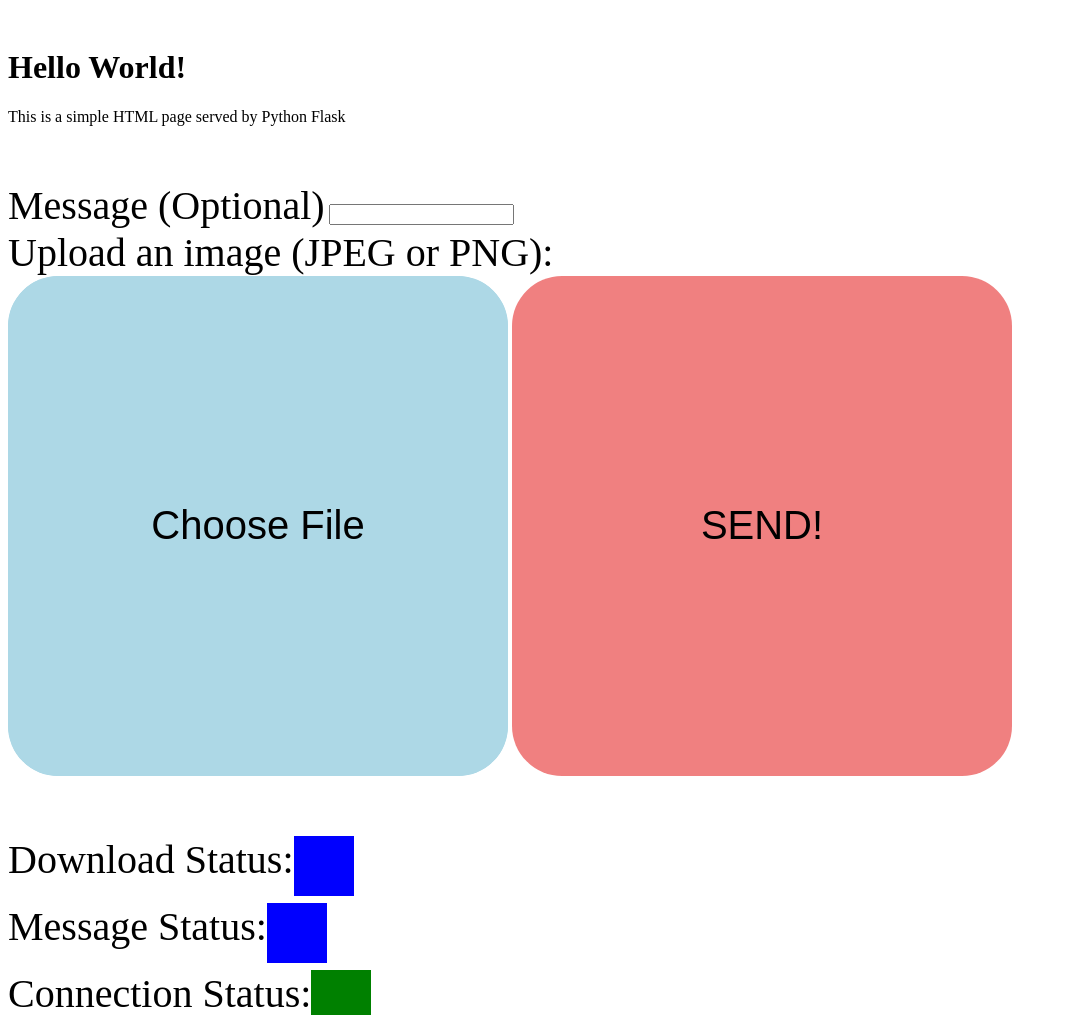
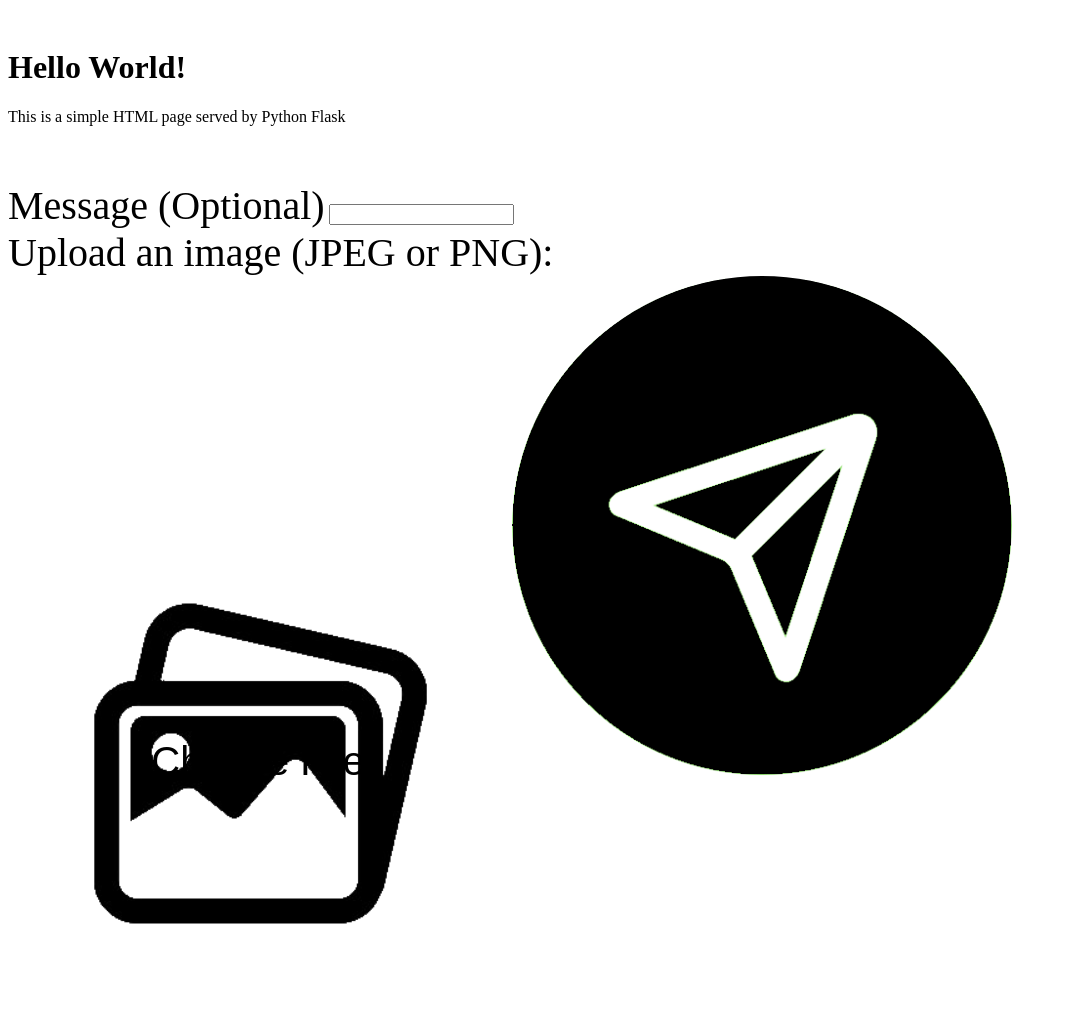
Before and after one commit to awesomeyooner/DigiFrame, a Flask app: page / in a window 1280 px wide. Shown: the top 1015 px of the page, without its empty margins (0-1067 px from the left). Run offline with Flask 3, Linux system fonts and the light colour scheme; data that the repository does not hold is empty; parts of the project's set-up code (start-up, migrations or seed data) failed here and were passed over.

Commit message:
added a bunch of assets

```diff
--- /dev/null
+++ b/python/static/css/style.css
@@ -0,0 +1,61 @@
+label{
+    font-size: 40px;
+}
+input[type="file"] {
+    width: 500px;
+    height: 500px;
+
+    font-size: 40px;
+
+    border-radius: 250px;
+    border-color: black;
+    border: 100px;
+}
+input[type="file"]::file-selector-button {
+    width: 500px;
+    height: 500px;
+
+    font-size: 40px;
+
+    background: url("/static/images/gallery.png");
+    background-size: cover;
+
+    border-radius: 250px;
+    border-color: black;
+    border: 100px;
+}
+img{
+    width: 50%;
+    height: auto;
+}
+
+.color-box {
+    width: 40px;
+    height: 40px;
+    display: inline-block;
+    background-color: #ccc;
+    position: absolute;
+    padding-left: 20px;
+    padding-top: 20px;
+}
+
+.status {
+    padding-top: 20px;
+}
+
+.feature {
+    padding-top: 20px;
+    padding-bottom: 20px;
+}
+
+.button-send{
+    width: 500px;
+    height: 500px;
+
+    background: url("/static/images/send_black.png");
+    background-size: cover;
+
+    border-radius: 250px;
+    border-color: black;
+    border: 100px;
+}
--- /dev/null
+++ b/python/static/js/script.js
@@ -0,0 +1,132 @@
+// Display Preview Image
+document.getElementById("fileSelector").addEventListener('change', async (event) => {
+
+    setColorBox("colorboxDownloadStatus", "red");
+
+    const selectedFile = document.getElementById("fileSelector").files[0];
+        const fileName = selectedFile.name;
+        const fileType = selectedFile.type;
+
+    setLabel("labelImage", fileName);
+
+    const reader = new FileReader();
+    reader.onload = function(event){
+        document.getElementById("image").src = event.target.result;
+        document.getElementById("image").style.display = 'block';
+    };
+    reader.readAsDataURL(selectedFile);
+});
+
+// Send Image over HTTP
+document.getElementById("buttonSubmit").addEventListener('click', async (event) => {
+
+    await sendImage();
+    await sendMessage();
+});
+
+document.getElementById("buttonSubmit").addEventListener('mousedown', async (event) => {
+    var style = "";
+
+    style += "background: url('/static/images/send_blue.png');";
+    style += "background-size: cover;";
+    style += "width: 500px;";
+    style += "height: 500px;";
+    style += "border-radius: 50px;";
+    style += "border-color: black;";
+    style += "border: 100px;";
+
+    document.getElementById("buttonSubmit").style = style;
+});
+
+document.getElementById("buttonSubmit").addEventListener('mouseup', async (event) => {
+    var style = "";
+
+    style += "background: url('/static/images/send_black.png');";
+    style += "background-size: cover;";
+    style += "width: 500px;";
+    style += "height: 500px;";
+    style += "border-radius: 50px;";
+    style += "border-color: black;";
+    style += "border: 100px;";
+
+    document.getElementById("buttonSubmit").style = style;
+});
+
+async function sendMessage(){
+    // Get the message
+    const msg = document.getElementById("messageInput").value;
+
+    setColorBox("colorboxMessageStatus", "yellow");
+
+    const response = await fetch('/message', {
+        method: "POST",
+        headers: {
+            "Content-Type": "application/json"
+        },
+        body: JSON.stringify({
+            message: msg
+        })
+    });
+
+    // Clear the textbox
+    document.getElementById("messageInput").value = "";
+
+    if(response.ok)
+        setColorBox("colorboxMessageStatus", "green");
+    else
+        setColorBox("colorboxMessageStatus", "red");
+
+    return response.ok;
+}
+
+async function sendImage(){
+    // Turn status box yellow to indicate pending
+    document.getElementById("colorboxDownloadStatus").style = "background-color: yellow";
+
+    // Get the selected file
+    const selectedFile = document.getElementById("fileSelector").files[0];
+        const fileName = selectedFile.name;
+        const fileType = selectedFile.type;
+
+    const formData = new FormData();
+
+    formData.append("file", selectedFile);
+
+    // Send over HTTP
+    const response = await fetch('/upload', {
+        method: "POST",
+        body: formData
+    });
+
+    // If OK, make status green
+    if(response.ok)
+        document.getElementById("colorboxDownloadStatus").style = "background-color: green";
+    // If not OK, make status red
+    else
+        document.getElementById("colorboxDownloadStatus").style = "background-color: red";
+
+    return response.ok
+}
+
+async function update(){
+    const response = await fetch('/alive', {
+        method: "GET",
+    });
+
+    if(response.ok){
+        document.getElementById("colorboxConnectionStatus").style = "background-color: green";
+    }
+    else
+        document.getElementById("colorboxConnectionStatus").style = "background-color: red";
+}
+
+function setLabel(id, text){
+    document.getElementById(id).innerHTML = text;
+}
+
+function setColorBox(id, color){
+    document.getElementById(id).style = "background-color: " + color;
+}
+
+// Update every second
+window.setInterval(update, 1000);
--- a/python/templates/index.html
+++ b/python/templates/index.html
@@ -5,70 +5,9 @@
         <title>My Web Page</title>
     </head>
 
-    <style>
-        label{
-            font-size: 40px;
-        }
-        input[type="file"] {
-            width: 500px;
-            height: 500px;
+    <link rel="stylesheet" href="/static/css/style.css">
 
-            font-size: 40px;
-
-            background-color: lightblue;
-
-            border-radius: 50px;
-            border-color: black;
-            border: 100px;
-        }
-        input[type="file"]::file-selector-button {
-            width: 500px;
-            height: 500px;
-
-            font-size: 40px;
-
-            background-color: lightblue;
-
-            border-radius: 50px;
-            border-color: black;
-            border: 100px;
-        }
-        button{
-            width: 500px;
-            height: 500px;
-
-            font-size: 40px;
-
-            background-color: lightcoral;
-
-            border-radius: 50px;
-            border-color: black;
-            border: 100px;
-        }
-        img{
-            width: 50%;
-            height: auto;
-        }
-
-        .color-box {
-            width: 40px;
-            height: 40px;
-            display: inline-block;
-            background-color: #ccc;
-            position: absolute;
-            padding-left: 20px;
-            padding-top: 20px;
-        }
-
-        .status {
-            padding-top: 20px;
-        }
-
-        .feature {
-            padding-top: 20px;
-            padding-bottom: 20px;
-        }
-    </style>
+    <link rel="shortcut icon" type="image/icon" href="/static/images/icon.png"/>
 
     <body>
 
@@ -87,7 +26,7 @@
                 </br>
                 <input type="file" id="fileSelector" name="fileSelector" accept=".jpeg, .jpg, .png">
 
-                <button type="button" id="buttonSubmit" name="buttonSubmit">SEND!</button>
+                <button type="button" id="buttonSubmit" name="buttonSubmit" class="button-send"></button>
             </form>
         </div>
 
@@ -117,110 +56,5 @@
         </div>
     </body>
 
-    <script>
-        // Display Preview Image
-        document.getElementById("fileSelector").addEventListener('change', async (event) => {
-
-            setColorBox("colorboxDownloadStatus", "red");
-
-            const selectedFile = document.getElementById("fileSelector").files[0];
-                const fileName = selectedFile.name;
-                const fileType = selectedFile.type;
-
-            setLabel("labelImage", fileName);
-
-            const reader = new FileReader();
-            reader.onload = function(event){
-                document.getElementById("image").src = event.target.result;
-                document.getElementById("image").style.display = 'block';
-            };
-            reader.readAsDataURL(selectedFile);
-        });
-
-        // Send Image over HTTP
-        document.getElementById("buttonSubmit").addEventListener('click', async (event) => {
-
-            await sendImage();
-            await sendMessage();
-        });
-
-        async function sendMessage(){
-            // Get the message
-            const msg = document.getElementById("messageInput").value;
-
-            setColorBox("colorboxMessageStatus", "yellow");
-
-            const response = await fetch('/message', {
-                method: "POST",
-                headers: {
-                    "Content-Type": "application/json"
-                },
-                body: JSON.stringify({
-                    message: msg
-                })
-            });
-
-            // Clear the textbox
-            document.getElementById("messageInput").value = "";
-
-            if(response.ok)
-                setColorBox("colorboxMessageStatus", "green");
-            else
-                setColorBox("colorboxMessageStatus", "red");
-
-            return response.ok;
-        }
-
-        async function sendImage(){
-            // Turn status box yellow to indicate pending
-            document.getElementById("colorboxDownloadStatus").style = "background-color: yellow";
-
-            // Get the selected file
-            const selectedFile = document.getElementById("fileSelector").files[0];
-                const fileName = selectedFile.name;
-                const fileType = selectedFile.type;
-
-            const formData = new FormData();
-
-            formData.append("file", selectedFile);
-
-            // Send over HTTP
-            const response = await fetch('/upload', {
-                method: "POST",
-                body: formData
-            });
-
-            // If OK, make status green
-            if(response.ok)
-                document.getElementById("colorboxDownloadStatus").style = "background-color: green";
-            // If not OK, make status red
-            else
-                document.getElementById("colorboxDownloadStatus").style = "background-color: red";
-
-            return response.ok
-        }
-
-        async function update(){
-            const response = await fetch('/alive', {
-                method: "GET",
-            });
-
-            if(response.ok){
-                document.getElementById("colorboxConnectionStatus").style = "background-color: green";
-            }
-            else
-                document.getElementById("colorboxConnectionStatus").style = "background-color: red";
-        }
-
-        function setLabel(id, text){
-            document.getElementById(id).innerHTML = text;
-        }
-
-        function setColorBox(id, color){
-            document.getElementById(id).style = "background-color: " + color;
-        }
-
-        // Update every second
-        window.setInterval(update, 1000);
-    </script>
+    <script src="/static/js/script.js"></script>
 </html>
```
Also changed, not shown: python/static/other.html (added, +12 -0 lines), python/images/2025-07-14_02-29-28 - IMG_5254.png (deleted), python/static/images/check.png (added), python/static/images/cross.png (added), python/static/images/gallery.png (added), python/static/images/icon.png (added), python/static/images/send_black.png (added), python/static/images/send_blue.png (added), python/static/images/send_default.png (added), 1 other file.
